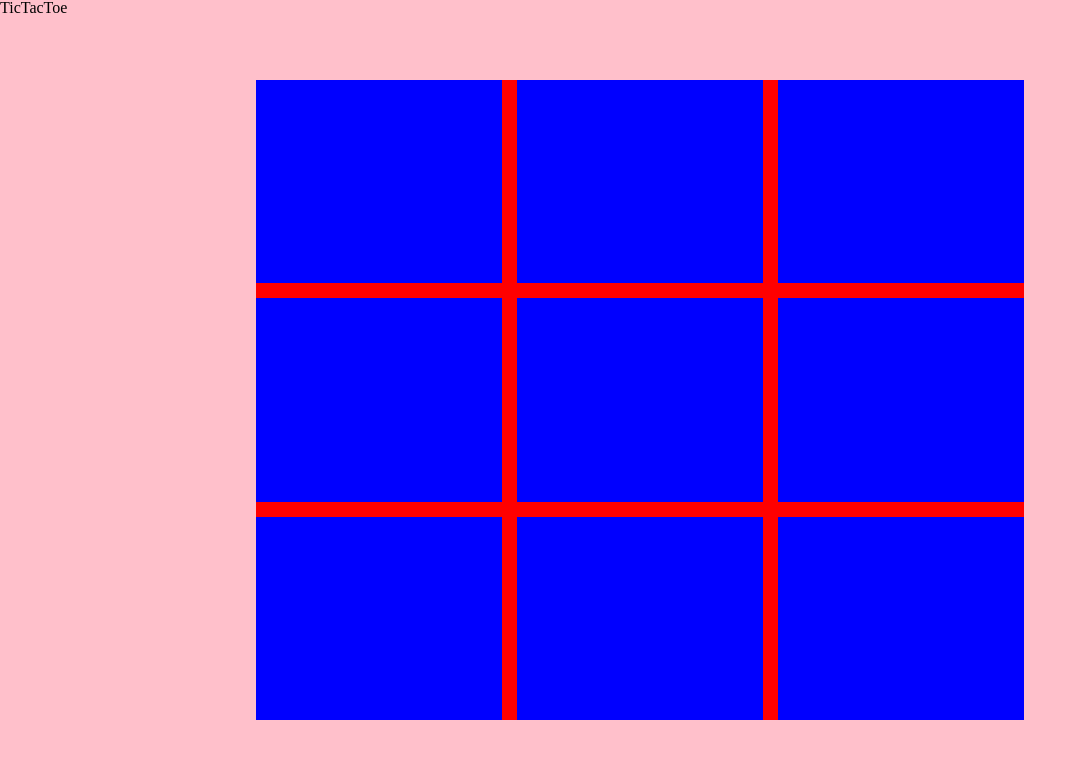
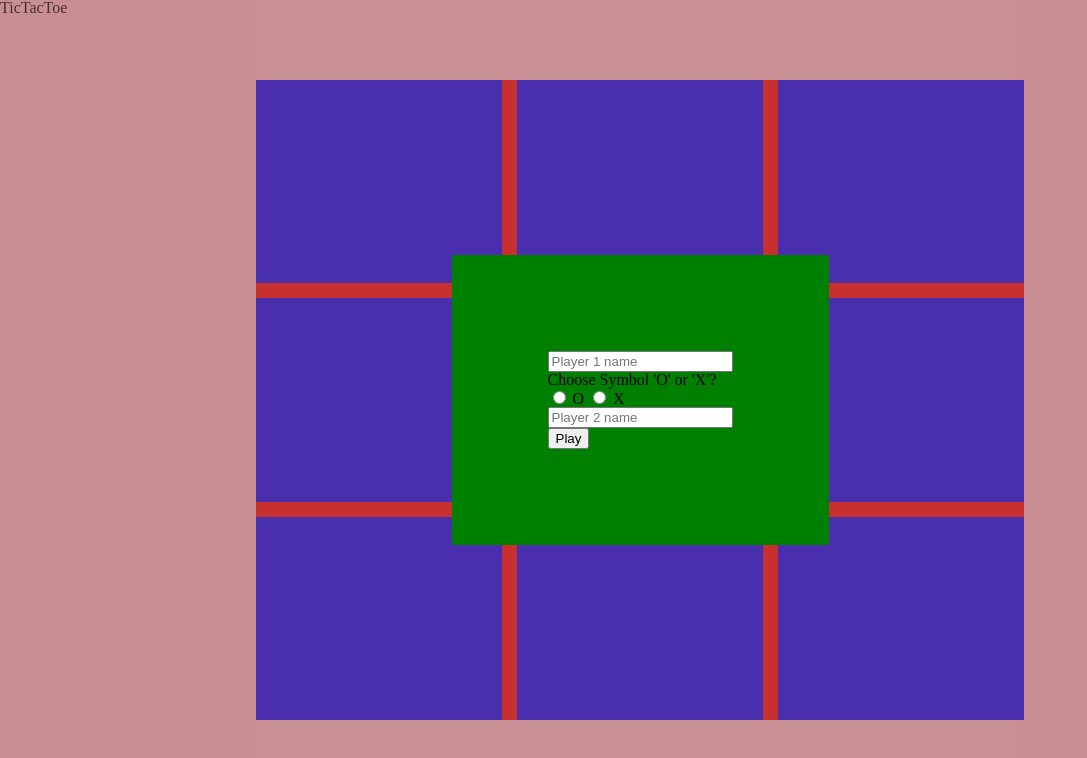
Before and after one commit to bendee48/tictactoe_js, a plain HTML site: page index.html in a window 1280 px wide. Shown: the whole page, without its empty margins (0-1087 px from the left). Drawn offline with Linux system fonts and the light colour scheme.

Commit message:
Adding player form

```diff
--- a/index.html
+++ b/index.html
@@ -22,6 +22,20 @@
       <div class="square" data-key="21"></div>
       <div class="square" data-key="22"></div>
     </div>
+    <div class="form-overlay">
+      <form action="" id="playerForm">
+        <input type="text" name="player1" id="player1Name" placeholder="Player 1 name" required></br>
+        <fieldset>
+          <legend>Choose Symbol 'O' or 'X'?</legend>
+          <input type="radio" id="O" name="symbol" required>
+          <label for="O">O</label>
+
+          <input type="radio" id="X" name="symbol">
+          <label for="X">X</label>
+        </fieldset>
+        <input type="text" name="player2" id="player2Name" placeholder="Player 2 name" required></br>
+        <input type="submit" name="submit" value="Play">
+      </form>
     </div>
   </main>
 <script src="script.js"></script>
--- a/style.css
+++ b/style.css
@@ -63,3 +63,23 @@ body {
 .square {
   background: blue;
 }
+
+/* Form */
+
+.form-overlay {
+  display: flex;
+  align-items: center;
+  justify-content: center;
+  position: fixed;
+  background: rgba(146, 95, 95, 0.5);
+  top: 0;
+  bottom: 0;
+  right: 0;
+  left: 0;
+  z-index: 1;
+}
+
+.form-overlay > form {
+  background: green;
+  padding: 6rem;
+}
```
